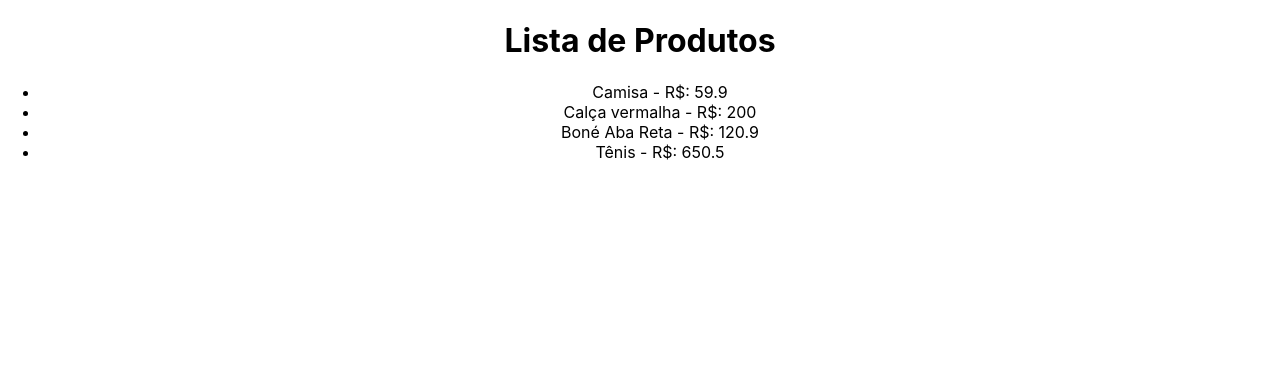
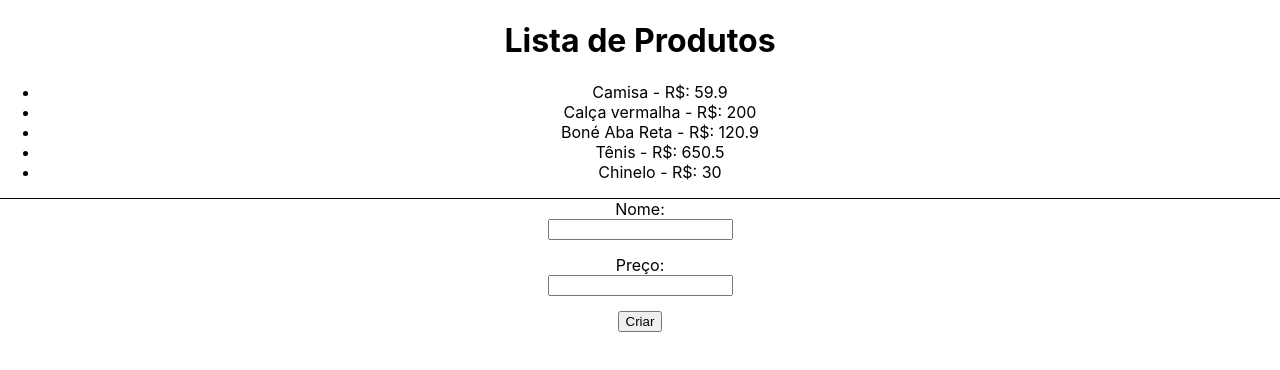
Before and after one commit to ehurafa/react-from-zero-to-mastery, a React (Create React App) app in the folder ARQUIVOS/07_REQ_HTTP/httpreact/: page / in a window 1280 px wide. Shown: the top 370 px of the page. Built offline with nearby package versions, Linux system fonts and the light colour scheme; data requests are answered from the project's data file.

Commit message:
adding data with react

```diff
--- a/ARQUIVOS/07_REQ_HTTP/httpreact/data/db.json
+++ b/ARQUIVOS/07_REQ_HTTP/httpreact/data/db.json
@@ -19,6 +19,11 @@
       "id": 4,
       "name": "Tênis",
       "price": 650.5
+    },
+    {
+      "name": "Chinelo",
+      "price": "30",
+      "id": 5
     }
   ]
 }
--- a/ARQUIVOS/07_REQ_HTTP/httpreact/src/App.css
+++ b/ARQUIVOS/07_REQ_HTTP/httpreact/src/App.css
@@ -36,3 +36,21 @@
     transform: rotate(360deg);
   }
 }
+
+
+.add-product {
+  border-top: 1px solid #000;
+}
+
+form {
+  display: flex;
+  flex-direction: column;
+  align-items: center;
+  justify-content: center;
+}
+
+form input {
+  display: flex;
+  flex-direction: column;
+  margin-bottom: 15px;
+}
--- a/ARQUIVOS/07_REQ_HTTP/httpreact/src/App.js
+++ b/ARQUIVOS/07_REQ_HTTP/httpreact/src/App.js
@@ -8,6 +8,8 @@
 function App() {
 
   const [products, setProducts] = useState([])
+  const [name, setName] = useState('')
+  const [price, setPrice] = useState('')
 
   // 1 resgatando dados
   useEffect(() =>{
@@ -27,6 +29,24 @@
 
   }, [])
 
+  // add products
+  const handleSubmit = async (e) => {
+    e.preventDefault()
+
+    const product = {
+      name,
+      price
+    }
+
+    const res = await fetch(url, {
+      method: 'POST',
+      headers: {
+        "Content-Type": 'application/json'
+      },
+      body: JSON.stringify(product)
+    })
+  }
+
   return (
     <div className="App">
       <h1>Lista de Produtos</h1>
@@ -35,6 +55,19 @@
           <li key={product.id}>{product.name} - R$: {product.price}</li>
         ))}
       </ul>
+      <div className="add-product">
+        <form onSubmit={handleSubmit}>
+          <label>
+            Nome:
+            <input type="text" value={name} name="name" onChange={(e) => setName(e.target.value)} />
+          </label>
+          <label>
+            Preço:
+            <input type="number" value={price} name="price" onChange={(e) => setPrice(e.target.value)} />
+          </label>
+          <input type="submit" value="Criar" />
+        </form>
+      </div>
     </div>
   );
 }
```
Lines whose indentation alone changed are shown as unchanged.
